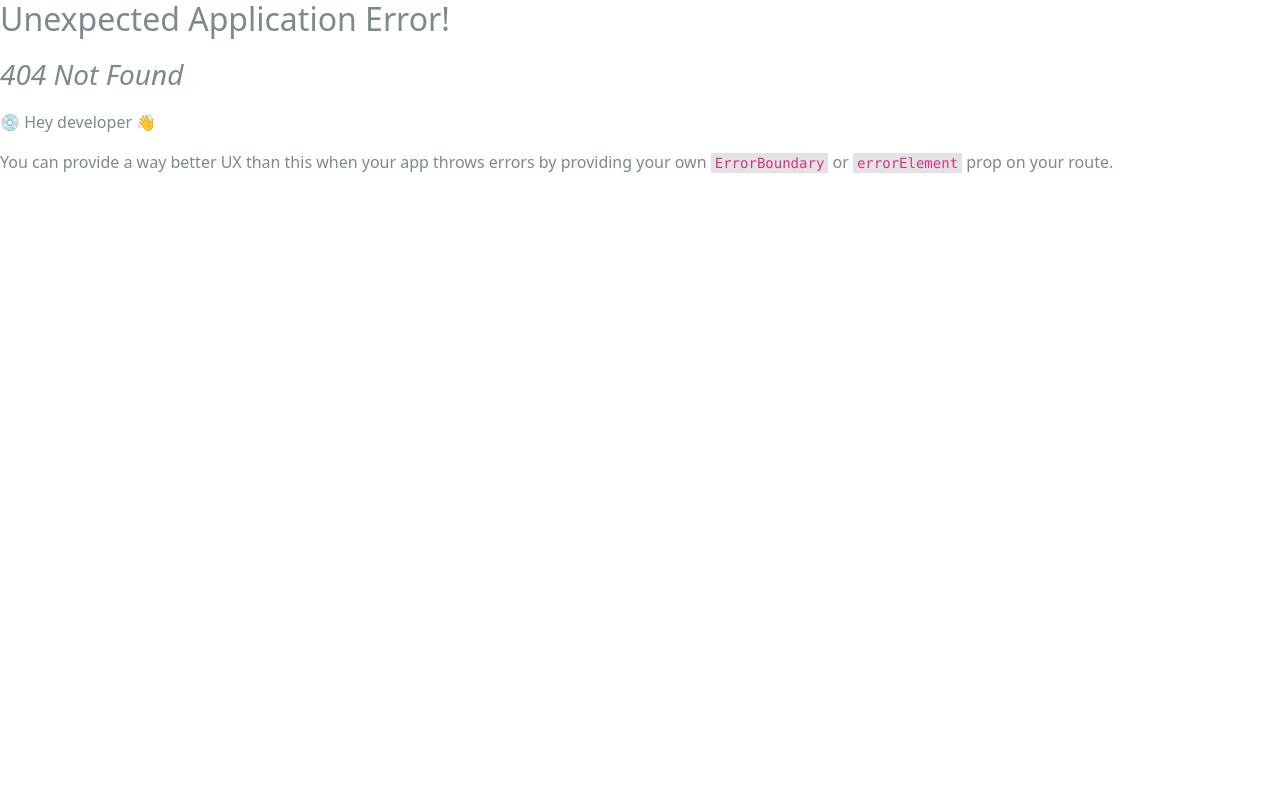
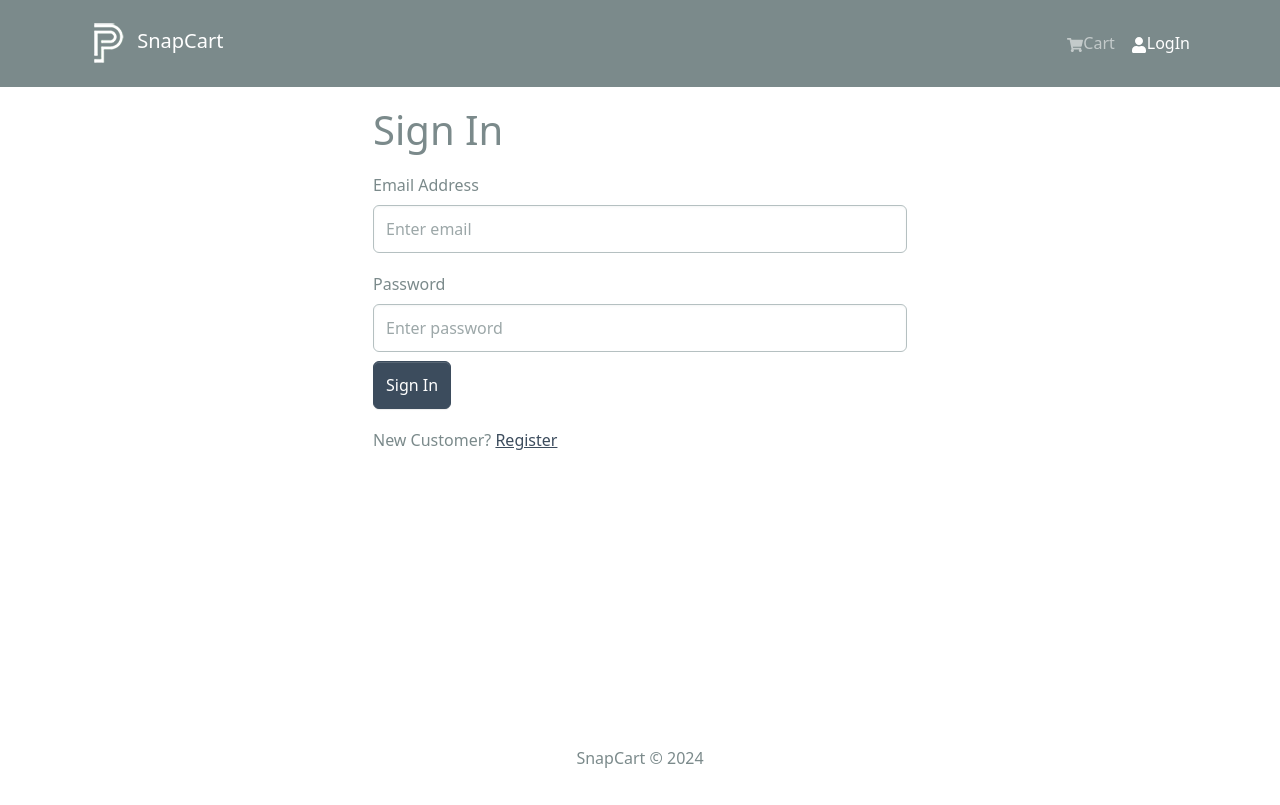
Before and after one commit to Abir-Al-Arafat/SnapCart-MERN, a React (Create React App) app in the folder frontend/: page /login in a window 1280 px wide. Before the commit this address had no page. Built offline with nearby package versions, Linux system fonts and the light colour scheme.

Commit message:
form container, login screen, new slices added

```diff
--- /dev/null
+++ b/frontend/src/components/FormContainer.jsx
@@ -0,0 +1,15 @@
+import { Container, Row, Col } from "react-bootstrap";
+
+const FormContainer = ({ children }) => {
+  return (
+    <Container>
+      <Row className="justify-content-md-center">
+        <Col xs={12} md={6}>
+          {children}
+        </Col>
+      </Row>
+    </Container>
+  );
+};
+
+export default FormContainer;
--- a/frontend/src/index.js
+++ b/frontend/src/index.js
@@ -16,6 +16,7 @@
 import HomeScreen from './screens/HomeScreen';
 import ProductScreen from './screens/ProductScreen';
 import CartScreen from './screens/CartScreen';
+import LoginScreen from './screens/LoginScreen';
 
 const router = createBrowserRouter(
   createRoutesFromElements([
@@ -23,6 +24,7 @@
       <Route index={true} path='/' element={<HomeScreen/>}/>
       <Route path='/product/:id' element={<ProductScreen/>}/>
       <Route path='/cart' element={<CartScreen/>}/>
+      <Route path='/login' element={<LoginScreen/>}/>
     </Route>
   ])
 )
--- /dev/null
+++ b/frontend/src/screens/LoginScreen.jsx
@@ -0,0 +1,55 @@
+import { useState } from "react";
+import { Link } from "react-router-dom";
+import { Form, Button, Row, Col } from "react-bootstrap";
+import FormContainer from "../components/FormContainer";
+
+const LoginScreen = () => {
+  const [email, setEmail] = useState("");
+  const [password, setPassword] = useState("");
+
+  const submitHandler = (e) => {
+    e.preventDefault();
+    console.log("submitHandler clicked");
+  };
+
+  console.log("email", email);
+  console.log("password", password);
+  return (
+    <FormContainer>
+      <h1>Sign In</h1>
+      <Form onSubmit={submitHandler}>
+        <Form.Group controlId="email" className="my-3">
+          <Form.Label>Email Address</Form.Label>
+          <Form.Control
+            type="email"
+            placeholder="Enter email"
+            value={email}
+            onChange={(e) => setEmail(e.target.value)}
+          ></Form.Control>
+        </Form.Group>
+
+        <Form.Group className="my-2" controlId="password">
+          <Form.Label>Password</Form.Label>
+          <Form.Control
+            type="password"
+            placeholder="Enter password"
+            value={password}
+            onChange={(e) => setPassword(e.target.value)}
+          ></Form.Control>
+        </Form.Group>
+
+        <Button type="submit" variant="primary">
+          Sign In
+        </Button>
+      </Form>
+
+      <Row className="py-3">
+        <Col>
+          New Customer? <Link to={`/register`}>Register</Link>
+        </Col>
+      </Row>
+    </FormContainer>
+  );
+};
+
+export default LoginScreen;
--- /dev/null
+++ b/frontend/src/slices/authSlice.js
@@ -0,0 +1,20 @@
+import {createSlice} from '@reduxjs/toolkit'
+
+const initialState = {
+    userInfo: localStorage.getItem('userInfo') ? JSON.parse(localStorage.getItem('userInfo')):null
+}
+
+const authSlice = createSlice({
+    name: 'auth',
+    initialState,
+    reducers: {
+        setCredentials: (state, action) => {
+            state.userInfo = action.payload;
+            localStorage.setItem('userInfo', JSON.stringify(action.payload))
+        }
+    }
+})
+
+export const {setCredentials} = authSlice.actions
+
+export default authSlice.reducer
--- a/frontend/src/store.js
+++ b/frontend/src/store.js
@@ -1,11 +1,13 @@
 import {configureStore} from '@reduxjs/toolkit'
 import { apiSlice } from './slices/apiSlice'
 import cartSliceReducer from './slices/cartSlice'
+import authSliceReducer from './slices/authSlice'
 
 const store = configureStore({
     reducer: {
         [apiSlice.reducerPath]: apiSlice.reducer,
-        cart: cartSliceReducer
+        cart: cartSliceReducer,
+        auth: authSliceReducer
     },
     middleware: (getDefaultMiddleware) => getDefaultMiddleware().concat(apiSlice.middleware),
     devTools: true
```
Also changed, not shown: frontend/src/slices/usersApiSlice.js (added, +22 -0 lines).
